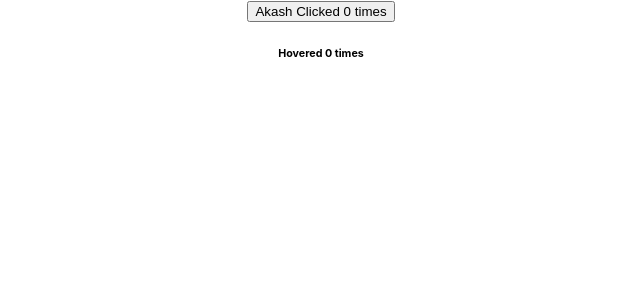
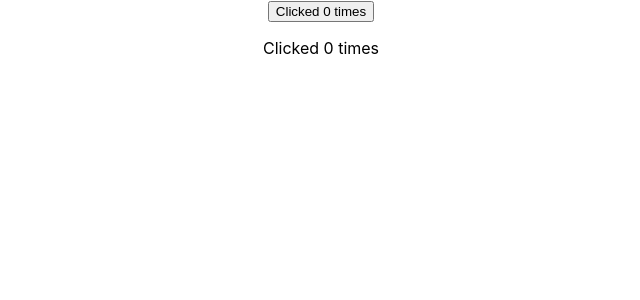
Before and after one commit to dev-kakash/react-basic, a React (Create React App) app: page / in a window 1280 px wide. Shown: the top 300 px of the page, without its empty margins (319-959 px from the left). Built offline with nearby package versions, Linux system fonts and the light colour scheme.

Commit message:
Render Props

```diff
--- a/src/App.js
+++ b/src/App.js
@@ -30,6 +30,10 @@ import ErrorBoundary from "./components/ErrorBoundary";
 import ErrorUi from "./components/ErrorUi";
 import ClickCounter from "./components/ClickCounter";
 import HoverCounter from "./components/HoverCounter";
+import Click2 from "./components/Click2";
+import Hover2 from "./components/Hover2";
+import User from "./components/User";
+import BaseCount from "./BaseCount";
 
 function App() {
   return (
@@ -71,9 +75,22 @@ function App() {
       </ErrorUi>
       <ErrorUi>
         <ErrorBoundary heroName="Joker" />
-      </ErrorUi> */}
+      </ErrorUi>
       <ClickCounter name="Akash" />
-      <HoverCounter />
+      <HoverCounter /> */}
+      {/* <Click2 />
+      <Hover2 />
+      <User render={(isLoggedIn) => (isLoggedIn ? "akash" : "Guest")} /> */}
+      <BaseCount
+        render={(count, incrementCount) => (
+          <Click2 count={count} incrementCount={incrementCount} />
+        )}
+      />
+      <BaseCount
+        render={(count, incrementCount) => (
+          <Hover2 count={count} incrementCount={incrementCount} />
+        )}
+      />
     </div>
   );
 }
--- /dev/null
+++ b/src/BaseCount.js
@@ -0,0 +1,26 @@
+import React, { Component } from "react";
+
+export class BaseCount extends Component {
+  constructor(props) {
+    super(props);
+
+    this.state = {
+      count: 0,
+    };
+  }
+
+  incrementCount = () => {
+    this.setState((prevState) => {
+      return {
+        count: prevState.count + 1,
+      };
+    });
+  };
+  render() {
+    return (
+      <div>{this.props.render(this.state.count, this.incrementCount)}</div>
+    );
+  }
+}
+
+export default BaseCount;
--- /dev/null
+++ b/src/components/Click2.js
@@ -0,0 +1,29 @@
+import React, { Component } from "react";
+
+class Click2 extends Component {
+//   constructor(props) {
+//     super(props);
+
+//     this.state = {
+//       count: 0,
+//     };
+//   }
+
+//   incrementCount = () => {
+//     this.setState((prevState) => {
+//       return {
+//         count: prevState.count + 1,
+//       };
+//     });
+//   };
+  render() {
+    const { count,incrementCount } = this.props;
+    return (
+      <div>
+        <button onClick={incrementCount}>Clicked {count} times</button>
+      </div>
+    );
+  }
+}
+
+export default Click2;
--- /dev/null
+++ b/src/components/Hover2.js
@@ -0,0 +1,29 @@
+import React, { Component } from "react";
+
+class Hover2 extends Component {
+  //   constructor(props) {
+  //     super(props);
+
+  //     this.state = {
+  //       count: 0,
+  //     };
+  //   }
+
+  //   incrementCount = () => {
+  //     this.setState((prevState) => {
+  //       return {
+  //         count: prevState.count + 1,
+  //       };
+  //     });
+  //   };
+  render() {
+    const { count, incrementCount } = this.props;
+    return (
+      <div>
+        <p onMouseOver={incrementCount}>Clicked {count} times</p>
+      </div>
+    );
+  }
+}
+
+export default Hover2;
--- /dev/null
+++ b/src/components/User.js
@@ -0,0 +1,9 @@
+import React, { Component } from "react";
+
+class User extends Component {
+  render() {
+    return <div>{this.props.render(false)}</div>;
+  }
+}
+
+export default User;
```
